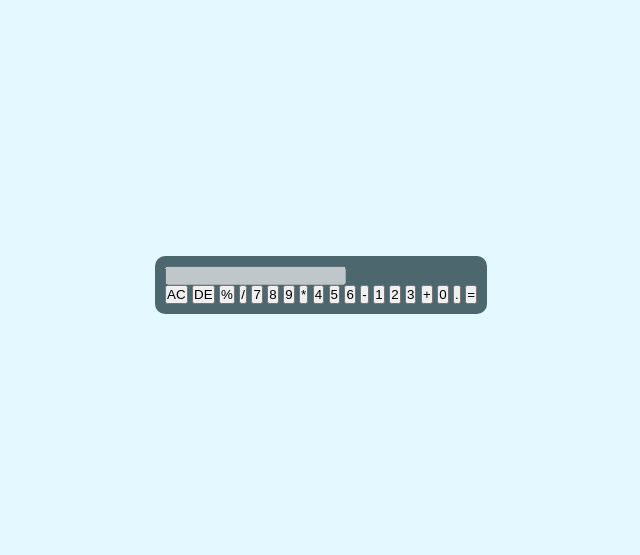
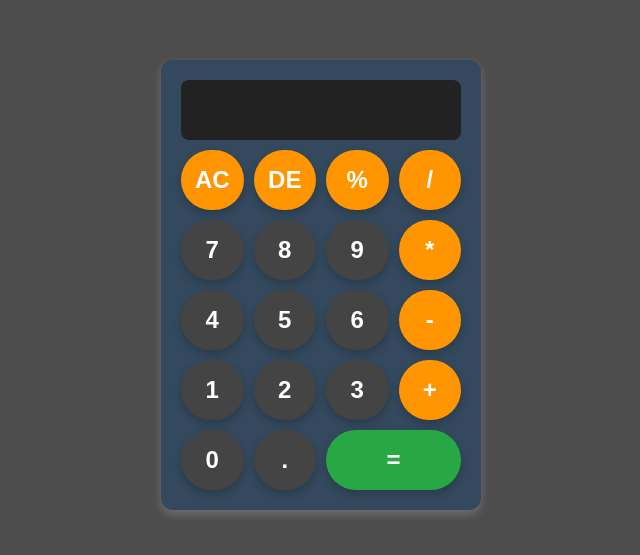
Before and after one commit to Eminence-Pyro/Calculator-App, a plain HTML site: page index.html in a window 1280 px wide. Shown: the part 115-670 px from the top of the page, without its empty margins (319-959 px from the left). Drawn offline with Linux system fonts and the light colour scheme.

Commit message:
Update styles.css

```diff
--- a/styles.css
+++ b/styles.css
@@ -5,64 +5,87 @@
     box-sizing: border-box;
 }
 
+body {
+    display: flex;
+    justify-content: center;
+    align-items: center;
+    height: 100vh;
+    margin: 0;
+    background-color: hsl(0, 0%, 30%);
+    color: hsl(0, 0%, 90%);
+}
+
+@media (max-width: 480px) {
+    body {
+        background-color: red !important;
+    }
+}
 .container {
+    display:flex;
+    justify-content: center;
+    align-items: center;
     width: 100%;
-    height: 100vh;
-    background: #e3f9ff;
-    display: flex;
-    align-items: center;
-    justify-content: center;
 }
 
 .calculator {
-    background: #4c676e;
-    padding: 10px;
-    border-radius: 10px;
+    width: 320px;
+    padding: 20px;
+    background-color: #34495e;
+    border-radius: 12px;
+    box-shadow: 0 4px 10px rgba(255, 255, 255, 0.2);
+    display: flex;
+    flex-direction: column;
 }
 
-.calculator form input {
-    border: 0;
-    outline: 0;
-    width: 60px;
+#display {
+    width: 100%;
     height: 60px;
-    border-radius: 50px;
-    box-shadow: -8px -8px 15px rgba (255, 255, 255, 0.1),
-                5px 5px 15px rgba(0, 0, 0, 0.2);
-    color: #0c0a0a;
-    font-size: 20px;
-    cursor: pointer;
-    margin: 10px;
+    font-size: 1.8rem;
+    text-align: right;
+    background: #222;
+    color: #fff;
+    border: none;
+    outline: none;
+    padding: 10px;
+    border-radius: 8px;
+    margin-bottom: 10px;
 
 }
 
-
-form .display {
-    display: flex;
-    justify-content: flex-end;
-    margin: 20px 0;
-    background-color: #f0f0f0;
-    box-shadow: -8px -8px 15px rgba(255, 255, 255, 0.1),
-                5px 5px 15px rgba(0, 0, 0, 0.2);
-    border-radius: 10px;
-    padding: 10px;
-    color: #241d1d;
+#buttons {
+    display: grid;
+    grid-template-columns: repeat(4, 1fr);
+    gap: 10px;
 }
 
-form .display input {
-    text-align: right;
-    flex: 1;
-    font-size: 45px;
-    color: #241d1d;
-    box-shadow: none;
-}
-
-form .operator {
+button {
+    width: 100%;
+    height: 60px;
+    font-size: 1.5rem;
+    font-weight: bold;
+    background: #444;
+    color: #fff;
+    border: none;
     border-radius: 50px;
-    border: none;
-    background-color: hsl(189, 63%, 68%);
-    color: hsl(0, 0%, 90%);
-    font-weight: bold;
     cursor: pointer;
     box-shadow: 0 4px 8px rgba(0, 0, 0, 0.2);
     transition: background-color 0.3s, transform 0.2s;
 }
+
+button:active {
+    transform: scale(0.95);
+}
+.operator-btn {
+  background: #ff9500;
+}
+
+button:hover {
+  background: #666;
+}
+
+button:last-child {
+  background: #28a745;
+  color: white;
+  grid-column: span 2;
+  border: 8px;
+}
```
